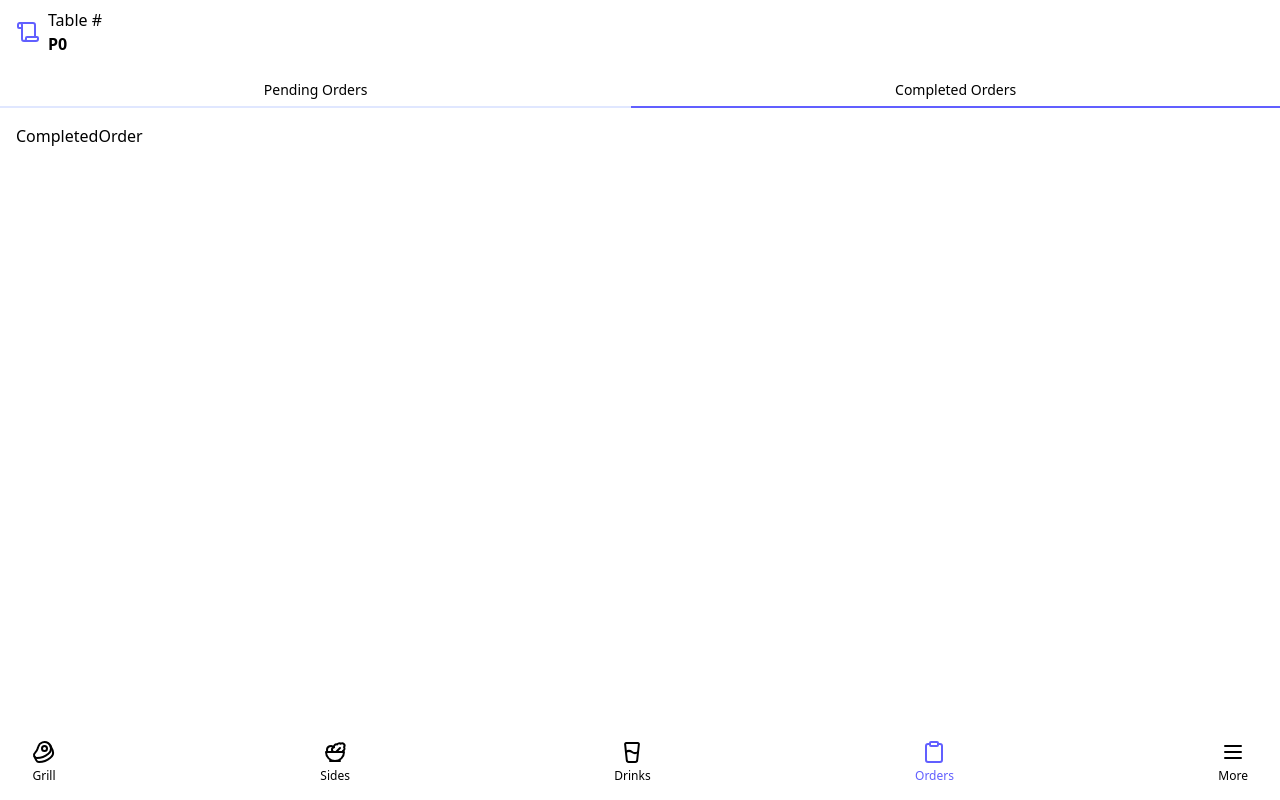
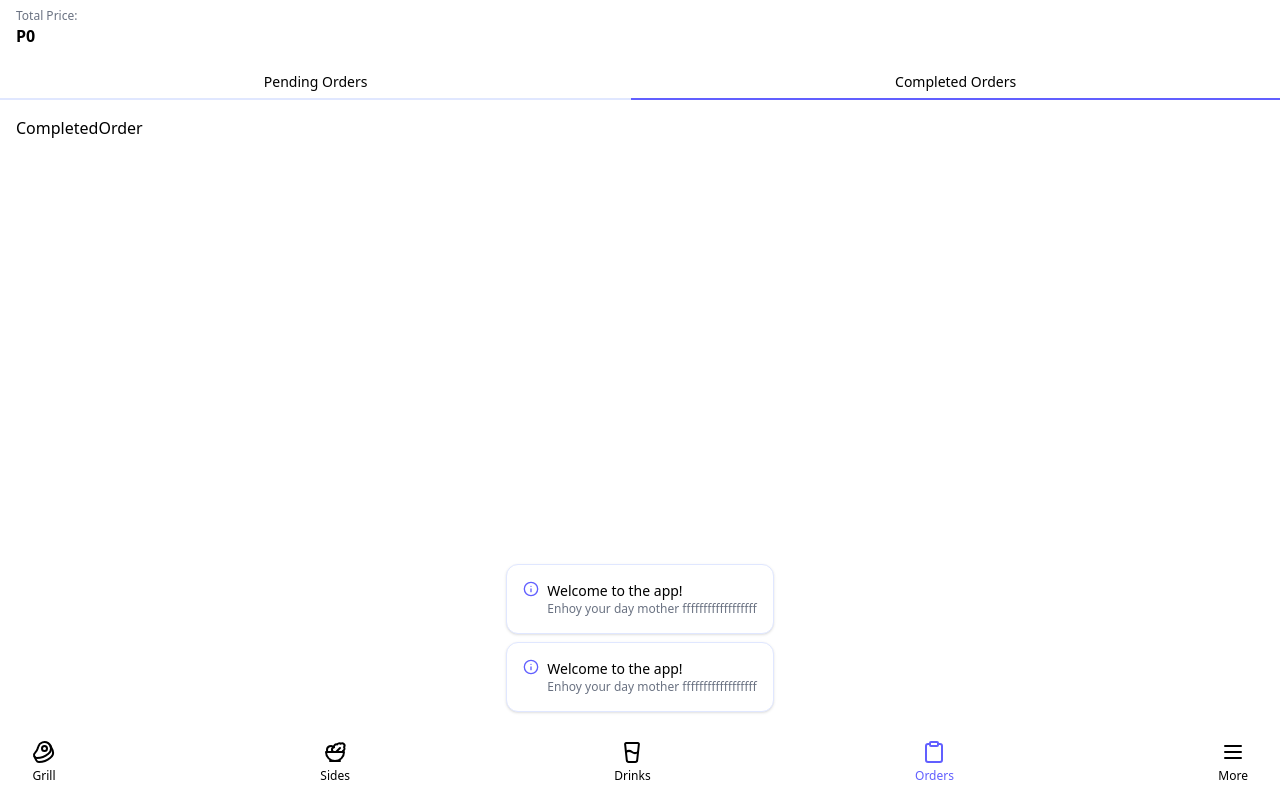
Before and after one commit to seyren10/servifi-app, a React (Vite) app: page /orders/completed in a window 1280 px wide. Built offline with nearby package versions, Linux system fonts and the light colour scheme; no server answers.

Commit message:
wip: toast

```diff
--- a/src/App.tsx
+++ b/src/App.tsx
@@ -1,4 +1,4 @@
-import { Outlet } from "react-router";
+import { Outlet, useNavigation } from "react-router";
 import {
   Beef,
   CircleSmall,
@@ -13,10 +13,13 @@ import type { AppDispatch } from "./store";
 import { useEffect } from "react";
 import { setTableFromLocalStorage } from "./features/tables/slice";
 import { selectHasOrders } from "./features/orders/slice";
+import Loader from "./components/Loader";
+import { Toast } from "./components/toast";
 
 export default function App() {
   const dispatch = useDispatch<AppDispatch>();
   const hasOrders = useSelector(selectHasOrders);
+  const { state } = useNavigation();
 
   useEffect(() => {
     const table = localStorage.getItem("table-session");
@@ -26,8 +29,10 @@ export default function App() {
   return (
     <div className="container mx-auto flex h-dvh flex-col justify-between">
       <div className="overflow-auto">
-        <Outlet />
+        {state === "loading" ? <Loader /> : <Outlet />}
       </div>
+      <Toast />
+
       <Nav>
         <NavItem title="grill" Icon={Beef} to="menu/682fbbdf73a89bea93bc03ae" />
         <NavItem
--- /dev/null
+++ b/src/components/SemanticIcon.tsx
@@ -0,0 +1,23 @@
+import { AlertTriangle, CheckCircle, Info, XCircle } from "lucide-react";
+
+type Props = {
+  type: "success" | "error" | "info" | "warning";
+  className?: string;
+};
+
+export default function SemanticIcon({ type, className }: Props) {
+  switch (type) {
+    case "success":
+      return <CheckCircle className={`stroke-primary size-4 ${className}`} />;
+    case "error":
+      return <XCircle className={`size-4 stroke-rose-500 ${className}`} />;
+    case "info":
+      return <Info className={`stroke-primary size-4 ${className}`} />;
+    case "warning":
+      return (
+        <AlertTriangle className={`size-4 stroke-amber-500 ${className}`} />
+      );
+    default:
+      return null;
+  }
+}
--- a/src/components/button/Button.tsx
+++ b/src/components/button/Button.tsx
@@ -1,13 +1,16 @@
+import { LoaderCircle } from "lucide-react";
 import React from "react";
 
 type Props = React.HtmlHTMLAttributes<HTMLButtonElement> & {
   variant?: "icon";
+  loading?: boolean;
 };
 
 export default function Button({
   variant,
   children,
   className,
+  loading,
   ...props
 }: Props) {
   if (variant === "icon")
@@ -22,9 +25,11 @@ export default function Button({
 
   return (
     <button
+      disabled={loading}
+      className={`bg-primary hover:bg-primary/90 disabled:bg-primary/50 flex h-9 items-center gap-1 rounded-full px-4 py-2 text-sm font-medium text-white ${className}`}
       {...props}
-      className={`bg-primary hover:bg-primary/90 h-9 rounded-full px-4 py-2 text-sm font-medium text-white ${className}`}
     >
+      {loading && <LoaderCircle className="size-4 animate-spin" />}
       {children}
     </button>
   );
--- a/src/components/number_input/NumberInput.tsx
+++ b/src/components/number_input/NumberInput.tsx
@@ -13,7 +13,6 @@ export default function NumberInput({
   onIncrease,
   setValue,
 }: Props) {
-  console.log("numberinput", value);
   function handleIncrease() {
     if (onIncrease) onIncrease();
   }
--- /dev/null
+++ b/src/components/toast/Toast.tsx
@@ -0,0 +1,34 @@
+import { useEffect, useReducer } from "react";
+import { toastReducer } from ".";
+import ToastItem from "./ToastItem";
+
+type Props = {
+  duration?: number;
+  anchor?: "top" | "bottom";
+};
+export default function Toast({ anchor = "bottom", duration = 3000 }: Props) {
+  const [state, dispatch] = useReducer(toastReducer, { toasts: [] });
+  const { toasts } = state;
+
+  useEffect(() => {
+    dispatch({
+      type: "toast/add",
+      payload: {
+        id: "1",
+        title: "Welcome to the app!",
+        description: "Enhoy your day mother ffffffffffffffffff",
+      },
+    });
+  }, []);
+
+  return (
+    <div
+      className="absolute left-1/2 flex w-full -translate-x-1/2 flex-col gap-2 p-4"
+      style={{ [anchor]: "4.5rem" }}
+    >
+      {toasts.map((toast) => (
+        <ToastItem duration={duration} {...toast} />
+      ))}
+    </div>
+  );
+}
--- /dev/null
+++ b/src/components/toast/ToastItem.tsx
@@ -0,0 +1,36 @@
+import { useEffect } from "react";
+import SemanticIcon from "../SemanticIcon";
+
+export type ToastItemProps = {
+  id: string;
+  title: string;
+  type?: "success" | "error" | "info" | "warning";
+  description?: string;
+  duration?: number;
+};
+
+export default function ToastItem({
+  title,
+  description,
+  type = "info",
+}: ToastItemProps) {
+  useEffect(() => {
+    const timer = setTimeout(() => {
+      // Logic to remove the toast after duration
+      console.log(`Toast with title "${title}" will be removed`);
+    }, 3000); // Default duration of 3 seconds
+
+    return () => clearTimeout(timer); // Cleanup timer on unmount
+  }, []);
+  return (
+    <div className="border-foreground mx-auto flex w-fit gap-2 rounded-xl border bg-white p-4 text-sm shadow-sm">
+      <SemanticIcon type={type} />
+      <div>
+        <h4 className="font-medium">{title}</h4>
+        {!!description && (
+          <p className="text-muted-foreground text-xs">{description}</p>
+        )}
+      </div>
+    </div>
+  );
+}
--- /dev/null
+++ b/src/components/toast/index.ts
@@ -0,0 +1,37 @@
+import { createContext } from "react";
+import type { ToastItemProps } from "./ToastItem";
+
+export { default as Toast } from "./Toast";
+
+export type ToastState = {
+  toasts: ToastItemProps[];
+};
+
+export type ToastAction = {
+  type: "toast/add";
+  payload: ToastItemProps;
+};
+
+export const toastReducer = (
+  state: ToastState,
+  action: ToastAction,
+): ToastState => {
+  switch (action.type) {
+    case "toast/add":
+      return {
+        ...state,
+        toasts: [...state.toasts, action.payload],
+      };
+
+    default:
+      throw new Error("Unknown Toast Action");
+  }
+};
+
+export const ToastStateContext = createContext<ToastState | undefined>(
+  undefined,
+);
+
+export const ToastDispatchContext = createContext<
+  React.Dispatch<ToastAction> | undefined
+>(undefined);
--- /dev/null
+++ b/src/features/orders/api.ts
@@ -0,0 +1,12 @@
+import { http } from "../../lib/axios";
+import type { CreateOrderPayload } from "./type";
+
+export const createOrder = async (payload: CreateOrderPayload) => {
+  try {
+    const res = await http.post("/api/v1/orders", payload);
+
+    return res;
+  } catch (error) {
+    console.log(error);
+  }
+};
--- a/src/features/orders/type.ts
+++ b/src/features/orders/type.ts
@@ -8,3 +8,11 @@ export type PendingOrder = {
   product: Product;
   quantity: number;
 };
+
+export type CreateOrderPayload = {
+  table: string;
+  products: {
+    product: string;
+    quantity: number;
+  }[];
+};
--- a/src/pages/menu/Menu.tsx
+++ b/src/pages/menu/Menu.tsx
@@ -12,7 +12,7 @@ export default function Menu() {
       {!!table && (
         <div className="mb-4 px-2">
           <h3 className="text-lg font-medium">
-            Currently Serving as Table # {table.number}
+            Currently serving as Table number {table.number}
           </h3>
           <p className="text-muted-foreground text-sm">
             For {table.capacity} persons
--- a/src/pages/orders/components/PendingOrderCheckout.tsx
+++ b/src/pages/orders/components/PendingOrderCheckout.tsx
@@ -1,31 +1,54 @@
-import { useSelector } from "react-redux";
+import { useDispatch, useSelector } from "react-redux";
 import {
   selectHasOrders,
   selectTotalPrice,
 } from "../../../features/orders/slice";
+import { Button } from "../../../components/button";
+import type { CreateOrderPayload } from "../../../features/orders/type";
 import { selectTable } from "../../../features/tables/slice";
-import { Scroll } from "lucide-react";
-import { Button } from "../../../components/button";
+import type { RootState } from "../../../store";
+import { useState } from "react";
+import { createOrder } from "../../../features/orders/api";
 
-type Props = {};
-
-export default function PendingOrderCheckout({}: Props) {
+export default function PendingOrderCheckout() {
+  const [loading, setLoading] = useState(false);
+  const hasOrders = useSelector(selectHasOrders);
+  const pendingOrders = useSelector(
+    (state: RootState) => state.orders.pendingOrders,
+  );
   const table = useSelector(selectTable);
-  const hasOrders = useSelector(selectHasOrders);
   const totalPrice = useSelector(selectTotalPrice);
 
+  async function handleOrderCheckout() {
+    if (!table) return;
+
+    const payload: CreateOrderPayload = {
+      table: table._id,
+      products: pendingOrders.map((po) => {
+        return {
+          product: po.product._id,
+          quantity: po.quantity,
+        };
+      }),
+    };
+
+    setLoading(true);
+    await createOrder(payload);
+    setLoading(false);
+  }
   return (
     <div className="flex items-center justify-between">
-      <div className="inline-flex items-center gap-2">
-        <Scroll className="stroke-primary" />
-        <div>
-          <h1 className="">Table # {table?.number}</h1>
-          <p className="flex items-center gap-2">
-            <strong> P{totalPrice.toLocaleString('ph')}</strong>
-          </p>
-        </div>
+      <div>
+        <h1 className="text-muted-foreground text-xs">Total Price:</h1>
+        <p className="flex items-center gap-2">
+          <strong> P{totalPrice.toLocaleString("ph")}</strong>
+        </p>
       </div>
-      {hasOrders && <Button>Checkout</Button>}
+      {hasOrders && (
+        <Button onClick={handleOrderCheckout} loading={loading}>
+          Checkout
+        </Button>
+      )}
     </div>
   );
 }
--- a/src/router/product.ts
+++ b/src/router/product.ts
@@ -1,7 +1,9 @@
 import type { RouteObject } from "react-router";
+import Loader from "../components/Loader";
 
 export const productRoutes: RouteObject = {
   path: "menu/:id",
+  HydrateFallback: Loader,
   lazy: async () => {
     const [{ default: Component }, { productsLoader }] = await Promise.all([
       import("../pages/menu/Menu"),
```
